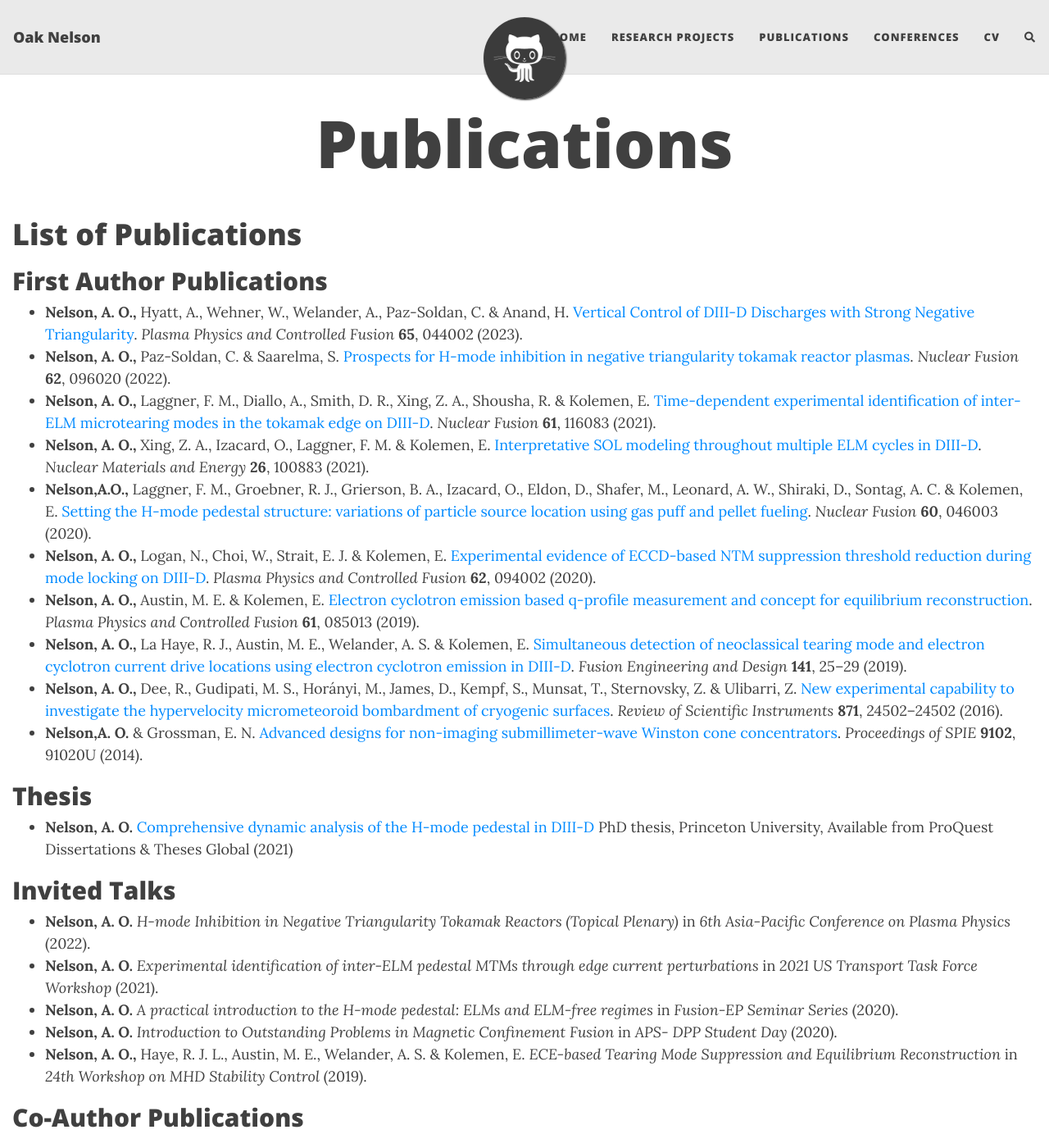
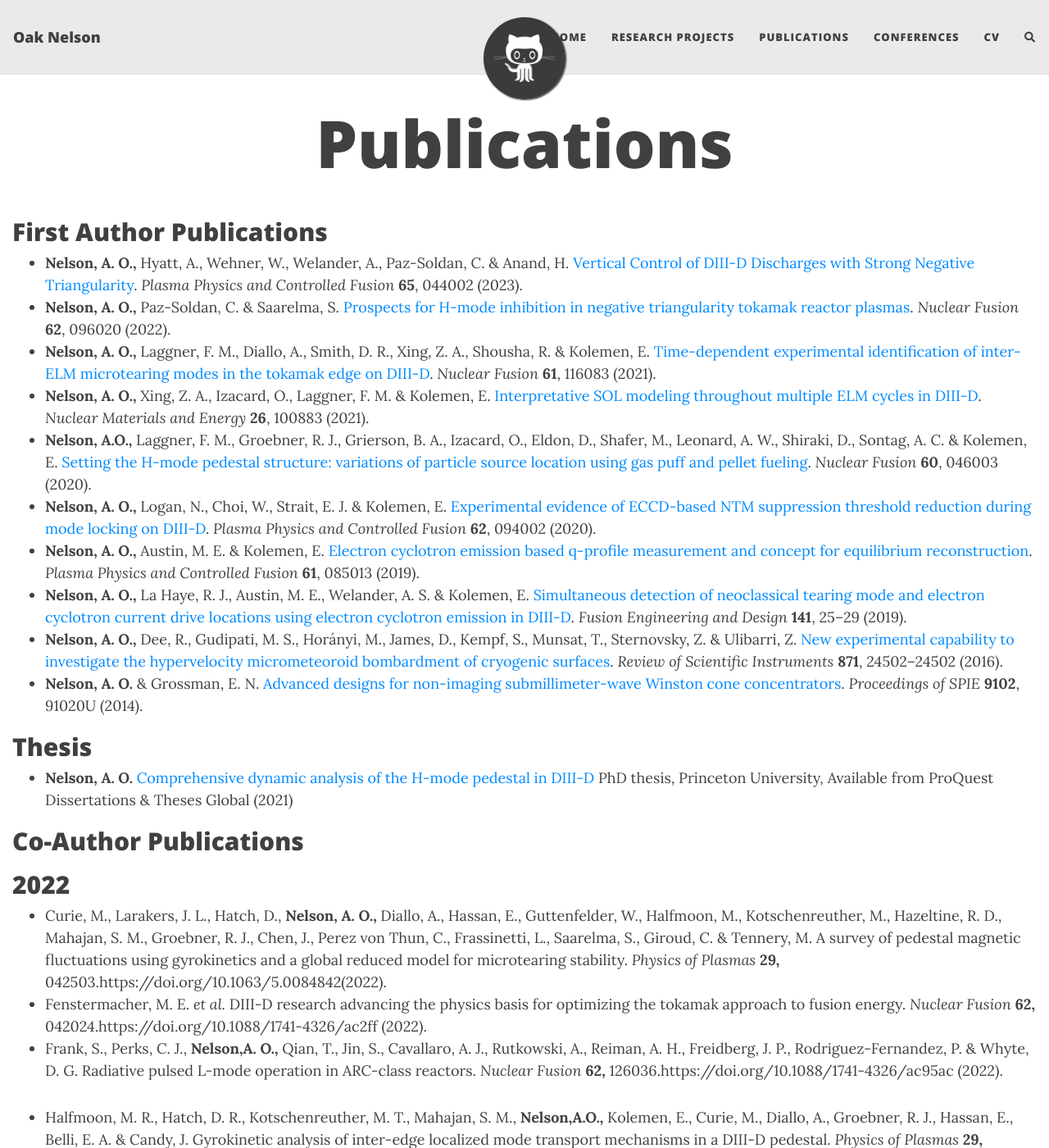
Before and after one commit to nelsonand/website, a Jekyll site: the page built from publications.md, in a window 1280 px wide and 1400 px high. Shown: the whole window at 82% size. Built offline with Jekyll 4.4.1, drawn with Linux system fonts in a browser that asks for light colours; nearby versions of some CDN libraries; comment, search, counter and statistics services are not loaded.

Commit message:
Update publications.md

```diff
--- a/publications.md
+++ b/publications.md
@@ -3,8 +3,6 @@ layout: page
 title: Publications
 full-width: true
 ---
-
-# List of Publications
 
 ## First Author Publications
 
@@ -13,31 +11,16 @@ full-width: true
 - **Nelson, A. O.,** Paz-Soldan, C. & Saarelma, S. [Prospects for H-mode inhibition in negative triangularity tokamak reactor plasmas](https://doi.org/10.1088/1741-4326/ac8064). _Nuclear Fusion_ **62**, 096020 (2022).
 - **Nelson, A. O.,** Laggner, F. M., Diallo, A., Smith, D. R., Xing, Z. A., Shousha, R. & Kolemen, E. [Time-dependent experimental identification of inter-ELM microtearing modes in the tokamak edge on DIII-D](https://doi.org/10.1088/1741-4326/ac27ca). _Nuclear Fusion_ **61**, 116083 (2021).
 - **Nelson, A. O.,** Xing, Z. A., Izacard, O., Laggner, F. M. & Kolemen, E. [Interpretative SOL modeling throughout multiple ELM cycles in DIII-D](https://doi.org/10.1016/j.nme.2020.100883). _Nuclear Materials and Energy_ **26**, 100883 (2021).
-- **Nelson,A.O.,** Laggner, F. M., Groebner, R. J., Grierson, B. A., Izacard, O., Eldon, D., Shafer, M., Leonard, A. W., Shiraki, D., Sontag, A. C. & Kolemen, E. [Setting the H-mode pedestal structure: variations of particle source location using gas puff and pellet fueling]( https://doi.org/10.1088/1741-4326/ab5e65). _Nuclear Fusion_ **60**, 046003 (2020).
+- **Nelson, A.O.,** Laggner, F. M., Groebner, R. J., Grierson, B. A., Izacard, O., Eldon, D., Shafer, M., Leonard, A. W., Shiraki, D., Sontag, A. C. & Kolemen, E. [Setting the H-mode pedestal structure: variations of particle source location using gas puff and pellet fueling]( https://doi.org/10.1088/1741-4326/ab5e65). _Nuclear Fusion_ **60**, 046003 (2020).
 - **Nelson, A. O.,** Logan, N., Choi, W., Strait, E. J. & Kolemen, E. [Experimental evidence of ECCD-based NTM suppression threshold reduction during mode locking on DIII-D](https://doi.org/10.1088/1361-6587/ab9b3b). _Plasma Physics and Controlled Fusion_ **62**, 094002 (2020).
 - **Nelson, A. O.,** Austin, M. E. & Kolemen, E. [Electron cyclotron emission based q-profile measurement and concept for equilibrium reconstruction](https://doi.org/10.1088/1361-6587/ab24a4). _Plasma Physics and Controlled Fusion_ **61**, 085013 (2019).
 - **Nelson, A. O.,** La Haye, R. J., Austin, M. E., Welander, A. S. & Kolemen, E. [Simultaneous detection of neoclassical tearing mode and electron cyclotron current drive locations using electron cyclotron emission in DIII-D](https://doi.org/10.1016/j.fusengdes.2019.02.089). _Fusion Engineering and Design_ **141**, 25–29 (2019).
 - **Nelson, A. O.,** Dee, R., Gudipati, M. S., Horányi, M., James, D., Kempf, S., Munsat, T., Sternovsky, Z. & Ulibarri, Z. [New experimental capability to investigate the hypervelocity micrometeoroid bombardment of cryogenic surfaces](https://doi.org/10.1063/1.4941960). _Review of Scientific Instruments_ **871**, 24502–24502 (2016).
-- **Nelson,A. O.** & Grossman, E. N. [Advanced designs for non-imaging submillimeter-wave Winston cone concentrators](https://doi.org/10.1117/12.2050833). _Proceedings of SPIE_ **9102**, 91020U (2014).
-
+- **Nelson, A. O.** & Grossman, E. N. [Advanced designs for non-imaging submillimeter-wave Winston cone concentrators](https://doi.org/10.1117/12.2050833). _Proceedings of SPIE_ **9102**, 91020U (2014).
 
 ## Thesis
 
 - **Nelson, A. O.** [Comprehensive dynamic analysis of the H-mode pedestal in DIII-D](http://www.proquest.com/docview/2592245279?pq-origsite=gscholar&fromopenview=true) PhD thesis, Princeton University, Available from ProQuest Dissertations & Theses Global (2021)
-
-## Invited Talks
-
-- **Nelson, A. O.** _H-mode Inhibition in Negative Triangularity Tokamak Reactors (Topical Plenary)_
-    in _6th Asia-Pacific Conference on Plasma Physics_ (2022).
-- **Nelson, A. O.** _Experimental identification of inter-ELM pedestal MTMs through edge current_
-    _perturbations_ in _2021 US Transport Task Force Workshop_ (2021).
-- **Nelson, A. O.** _A practical introduction to the H-mode pedestal: ELMs and ELM-free regimes_ in
-    _Fusion-EP Seminar Series_ (2020).
-- **Nelson, A. O.** _Introduction to Outstanding Problems in Magnetic Confinement Fusion_ in _APS-_
-    _DPP Student Day_ (2020).
-- **Nelson, A. O.,** Haye, R. J. L., Austin, M. E., Welander, A. S. & Kolemen, E. _ECE-based Tearing_
-    _Mode Suppression and Equilibrium Reconstruction_ in _24th Workshop on MHD Stability Control_
-    (2019).
 
 ## Co-Author Publications
 
```
